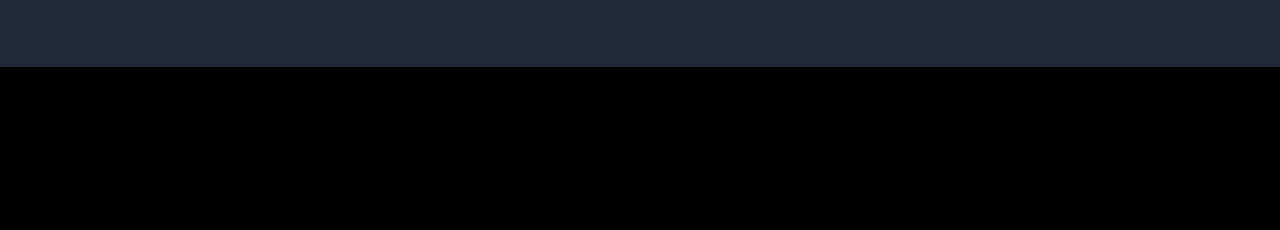
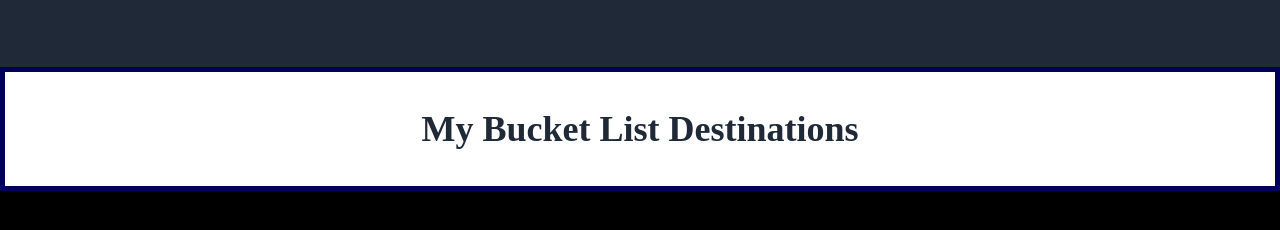
Before and after one commit to Eduardo-PL-XIV/loredo-landing-page, a plain HTML site: page index.html in a window 1280 px wide. Shown: the part 410-640 px from the top of the page. Drawn offline with Linux system fonts and the light colour scheme.

Commit message:
Add Info section and organized CSS

```diff
--- a/index.html
+++ b/index.html
@@ -31,7 +31,10 @@
             </div>
         </div>
     </div>
+    <div class="destinations">
+        <p class="d-header">My Bucket List Destinations</p>
 
+    </div>
 
 </body>
 </html>
--- a/style.css
+++ b/style.css
@@ -3,15 +3,26 @@ body {
   margin: 0%;
 }
 
+
+/* =========================
+    Color for Header & Footer
+============================ */
 .top, .footer {
   background-color: #1f2937;
 }
 
+
+/* =========================
+    Portion one alignment
+============================ */
 .top {
   display: flex;
   flex-direction: column;
 }
 
+/* =========================
+    Header
+============================ */
 .header {
   border: solid rgb(0, 0, 88) 5px;
   background-color: #e9e9e9;
@@ -46,6 +57,10 @@ a {
   font-size: 18px;
 }
 
+
+/* =========================
+    Hero
+============================ */
 .hero {
   display: flex;
   justify-content: center;
@@ -86,3 +101,21 @@ button {
 .right-hero {
   margin: 20px;
 }
+
+/* ==========================================
+Information section (aka Destinations) design
+============================================= */
+.destinations {
+  background-color: white;
+  margin: 0px;
+  border: solid rgb(0, 0, 88) 5px;
+  display: flex;
+  flex-direction: column;
+}
+
+.d-header {
+  font-size: 36px;
+  color: #1f2937;
+  font-weight: 900;
+  align-self: center;
+}
```
